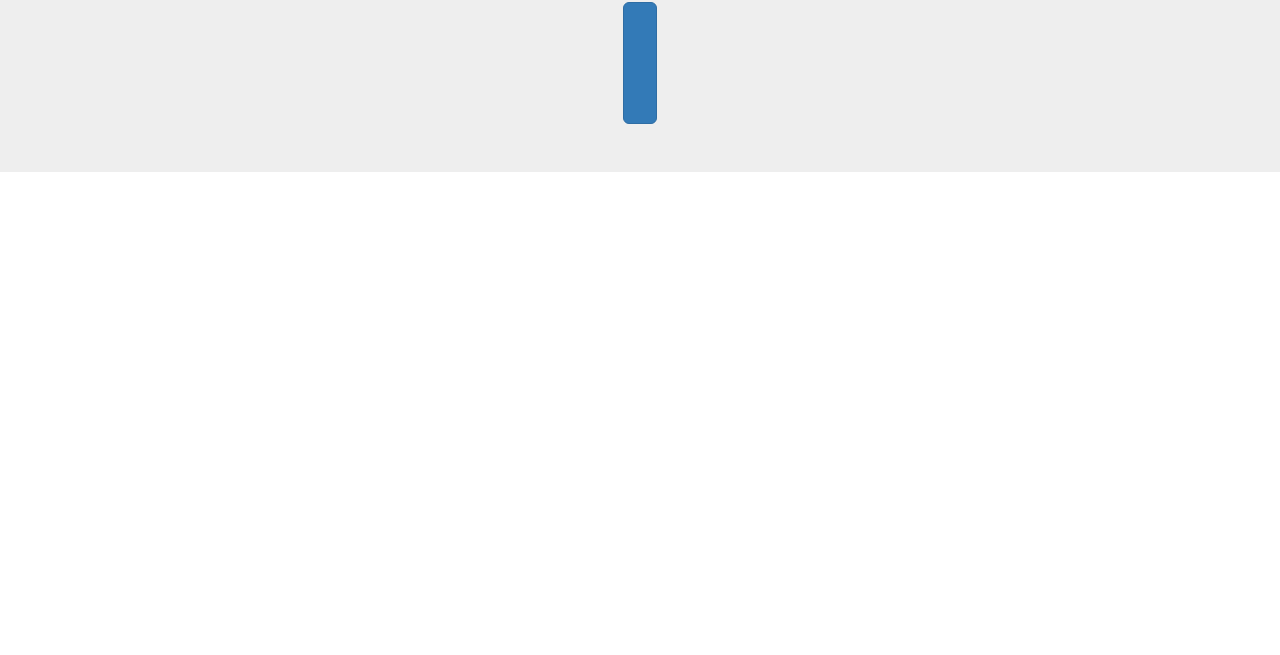
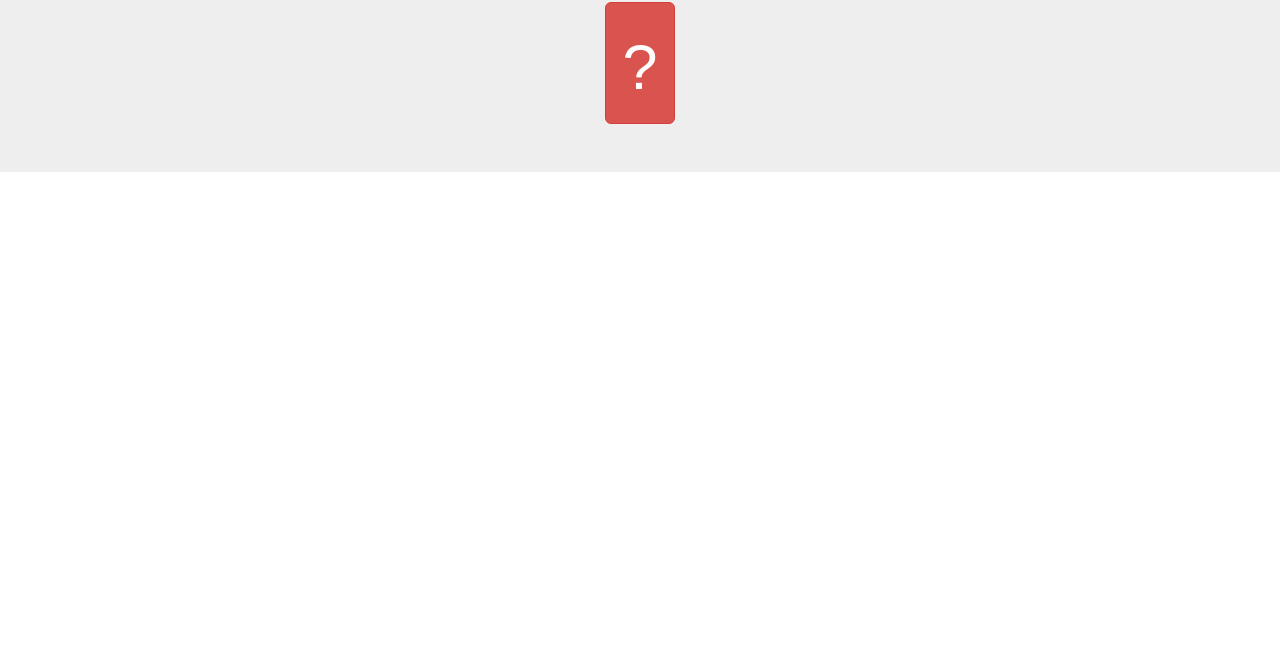
Before and after one commit to 0291152/RandomButton, a plain HTML site: page index.html in a window 1280 px wide. Shown: the part 145-800 px from the top of the page. Drawn offline with nearby package versions, Linux system fonts and the light colour scheme.

Commit message:
Completly Done :D

```diff
--- a/index.html
+++ b/index.html
@@ -13,10 +13,8 @@
 	<div class= "jumbotron">
 			<h1 class="text-center"> Generate a Random Number!</h1>
 			<div class="text-center">
-				<button id="random-button" class="btn btn-primary btn-lg"><h1>
-											<span class="glyphicon glyphicons-question-sign">
-											</span>
-			</h1>
+				<button id="random-button" class="btn btn-danger btn-lg">
+					<h1>?</h1>
 				</button>
 	</div>
 			</div>
```
